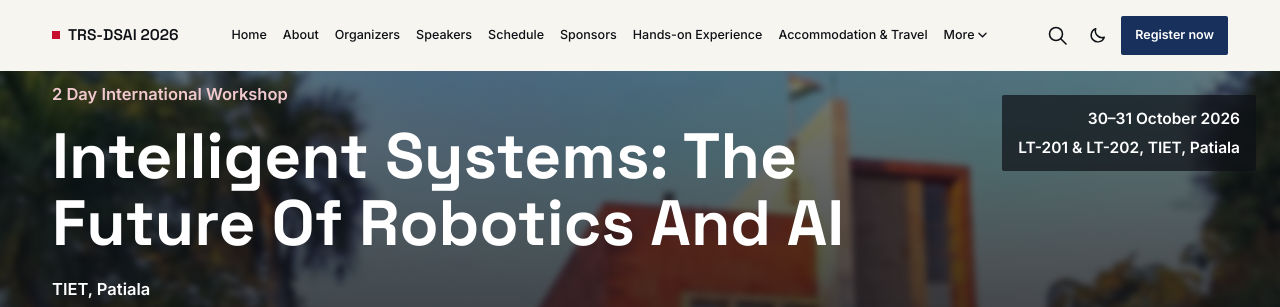
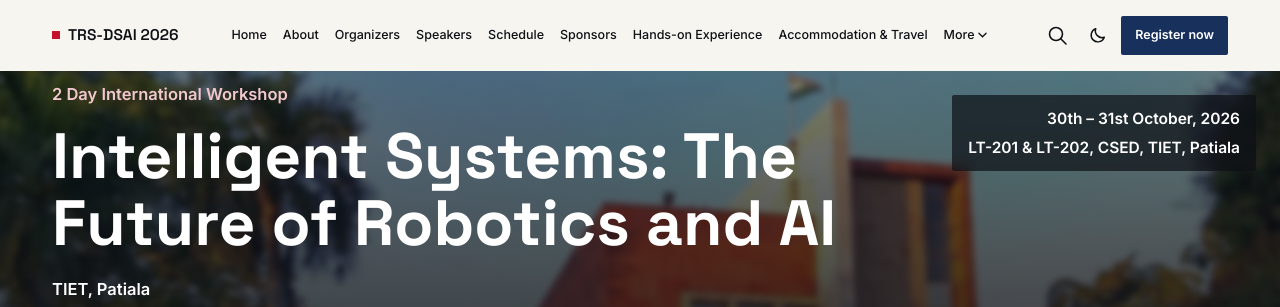
Before and after one commit to trs-tiet/TRS-DSAI-TIET, a Next.js app: page / in a window 1280 px wide. Shown: the top 307 px of the page. Built offline with nearby package versions, Linux system fonts and the light colour scheme.

Commit message:
Update site.ts

```diff
--- a/data/site.ts
+++ b/data/site.ts
@@ -6,7 +6,7 @@
 
 export const site = {
   eventName: "TRS-DSAI 2026",
-  eventTitle: "Intelligent Systems: The Future Of Robotics And AI",
+  eventTitle: "Intelligent Systems: The Future of Robotics and AI",
   tagline: "2 Day International Workshop",
   organizer: "The Robotics Society (TRS)",
   partners: ["COE | DSAI, TIET"],
@@ -14,13 +14,13 @@ export const site = {
   // ISO date used by the live countdown — update if the event date changes
   eventStartISO: "2026-10-30T09:00:00+05:30",
   eventEndISO: "2026-10-31T18:00:00+05:30",
-  dateLabel: "30–31 October 2026",
+  dateLabel: "30th – 31st October, 2026",
 
   venue: {
     name: "TIET, Patiala",
     fullAddress:
       "Thapar Institute of Engineering & Technology, Bhadson Road, Patiala, Punjab, India",
-    rooms: "LT-201 & LT-202",
+    rooms: "LT-201 & LT-202, CSED",
     mapEmbedUrl:
       "https://maps.google.com/maps?q=Thapar%20Institute%20of%20Engineering%20and%20Technology%20Patiala&t=m&z=15&output=embed",
   },
```
